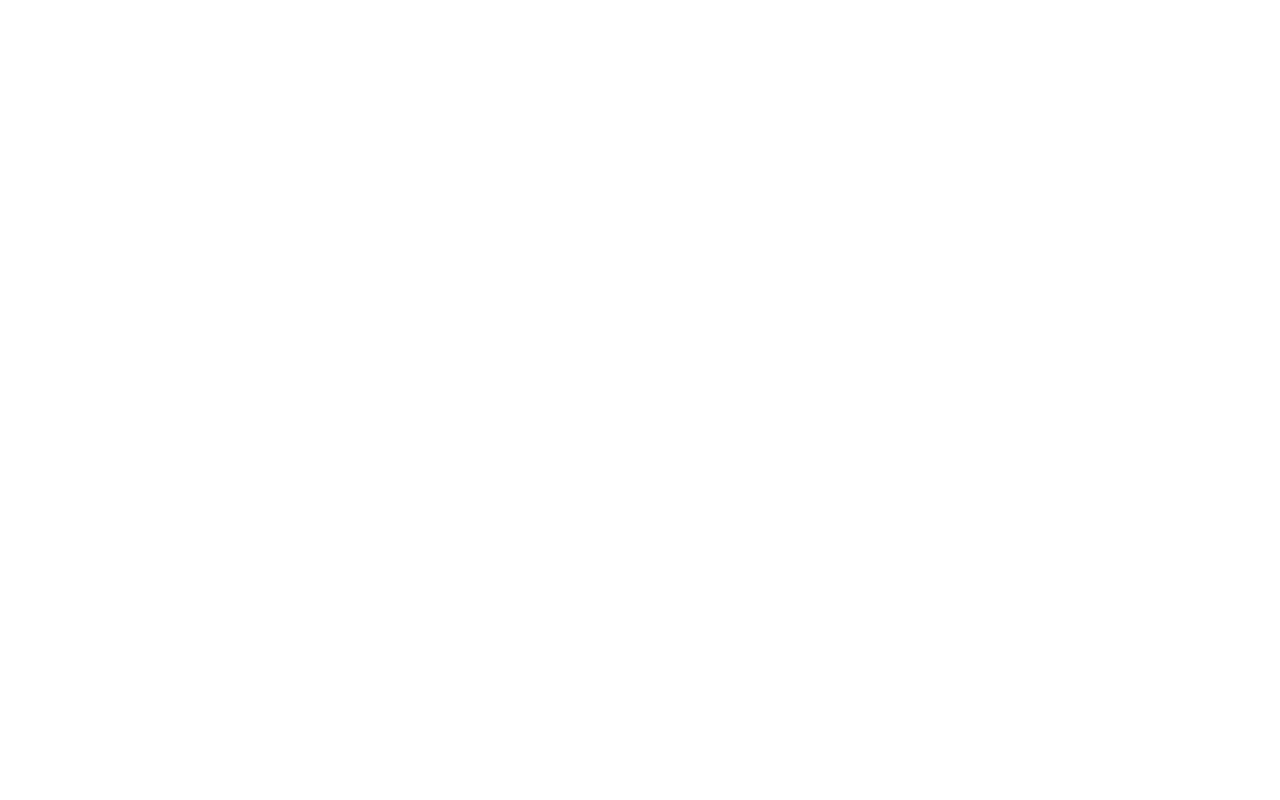
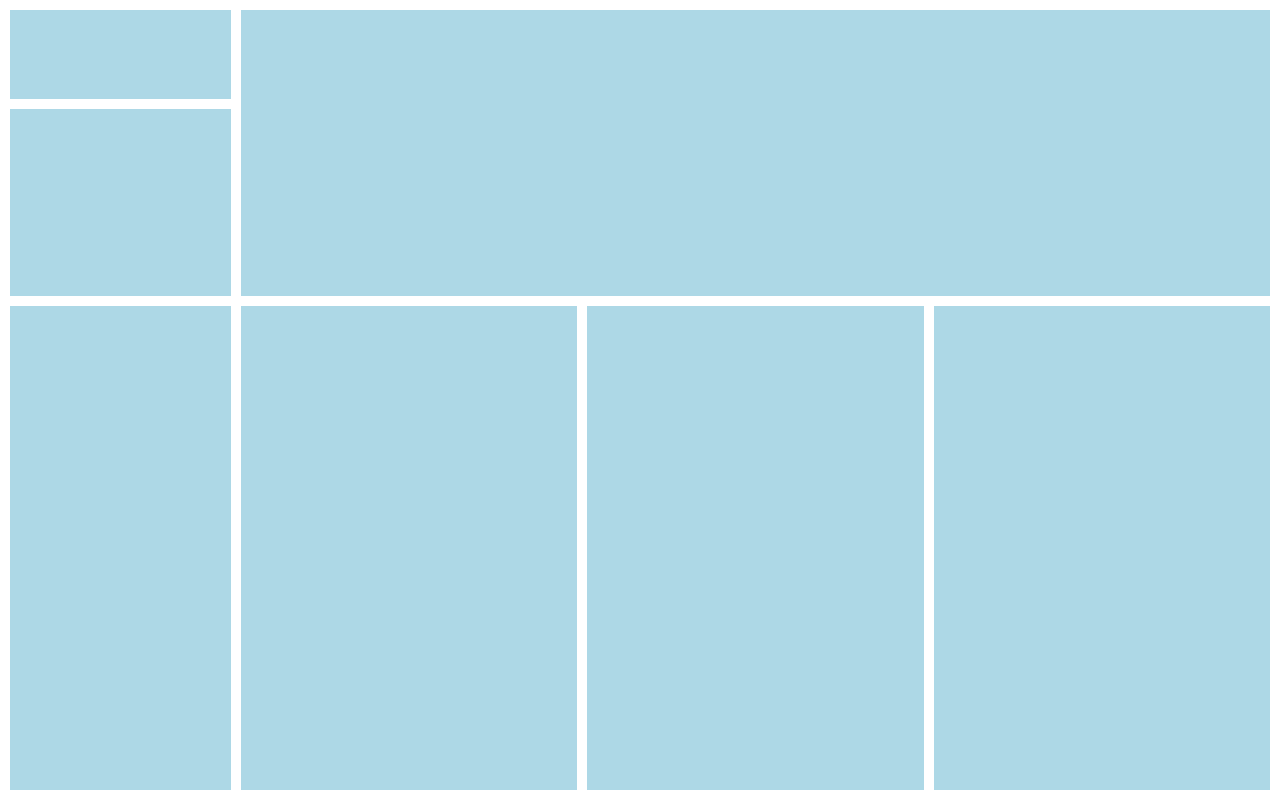
Before and after one commit to laur507p/eksamen-foobar-dashboard, a website built with Parcel: page index.html in a window 1280 px wide. Built offline with nearby package versions, Linux system fonts and the light colour scheme.

Commit message:
grid sat ind

```diff
--- a/index.html
+++ b/index.html
@@ -4,7 +4,17 @@
     <meta charset="UTF-8" />
     <meta name="viewport" content="width=device-width, initial-scale=1.0" />
     <link rel="stylesheet" href="styles.scss" />
-    <title>Document</title>
+    <title>FooBar Dashboard</title>
   </head>
-  <body></body>
+  <body>
+    <main class="parent">
+      <div class="comp1 comp"></div>
+      <div class="comp2 comp"></div>
+      <div class="comp3 comp"></div>
+      <div class="comp4 comp"></div>
+      <div class="comp5 comp"></div>
+      <div class="comp6 comp"></div>
+      <div class="comp7 comp"></div>
+    </main>
+  </body>
 </html>
--- /dev/null
+++ b/sass/layout/_general.scss
@@ -0,0 +1,35 @@
+.parent {
+  display: grid;
+  grid-template-columns: repeat(11, 1fr);
+  grid-template-rows: repeat(8, 1fr);
+  grid-column-gap: 10px;
+  grid-row-gap: 10px;
+  height: 100vh;
+  width: 100vw;
+  padding: 10px;
+}
+
+.comp {
+  background-color: lightblue;
+}
+.comp1 {
+  grid-area: 1 / 1 / 2 / 3;
+}
+.comp2 {
+  grid-area: 2 / 1 / 4 / 3;
+}
+.comp3 {
+  grid-area: 1 / 3 / 4 / 12;
+}
+.comp4 {
+  grid-area: 4 / 1 / 9 / 3;
+}
+.comp5 {
+  grid-area: 4 / 3 / 9 / 6;
+}
+.comp6 {
+  grid-area: 4 / 6 / 9 / 9;
+}
+.comp7 {
+  grid-area: 4 / 9 / 9 / 12;
+}
--- a/styles.scss
+++ b/styles.scss
@@ -1,29 +1,4 @@
 @use './sass/base/variables';
-
-// general settings
-* {
-  padding: 0;
-  margin: 0;
-  box-sizing: border-box;
-}
-
-h1,
-h2,
-h3,
-h4,
-h5,
-h6,
-p,
-ul,
-li {
-  margin: 0;
-  padding: 0;
-}
-
-img {
-  width: 100%;
-}
-
-html {
-  scroll-behavior: smooth;
-}
+@use './sass/base/typography';
+@use './sass/base/reset';
+@use './sass/layout/general';
```
